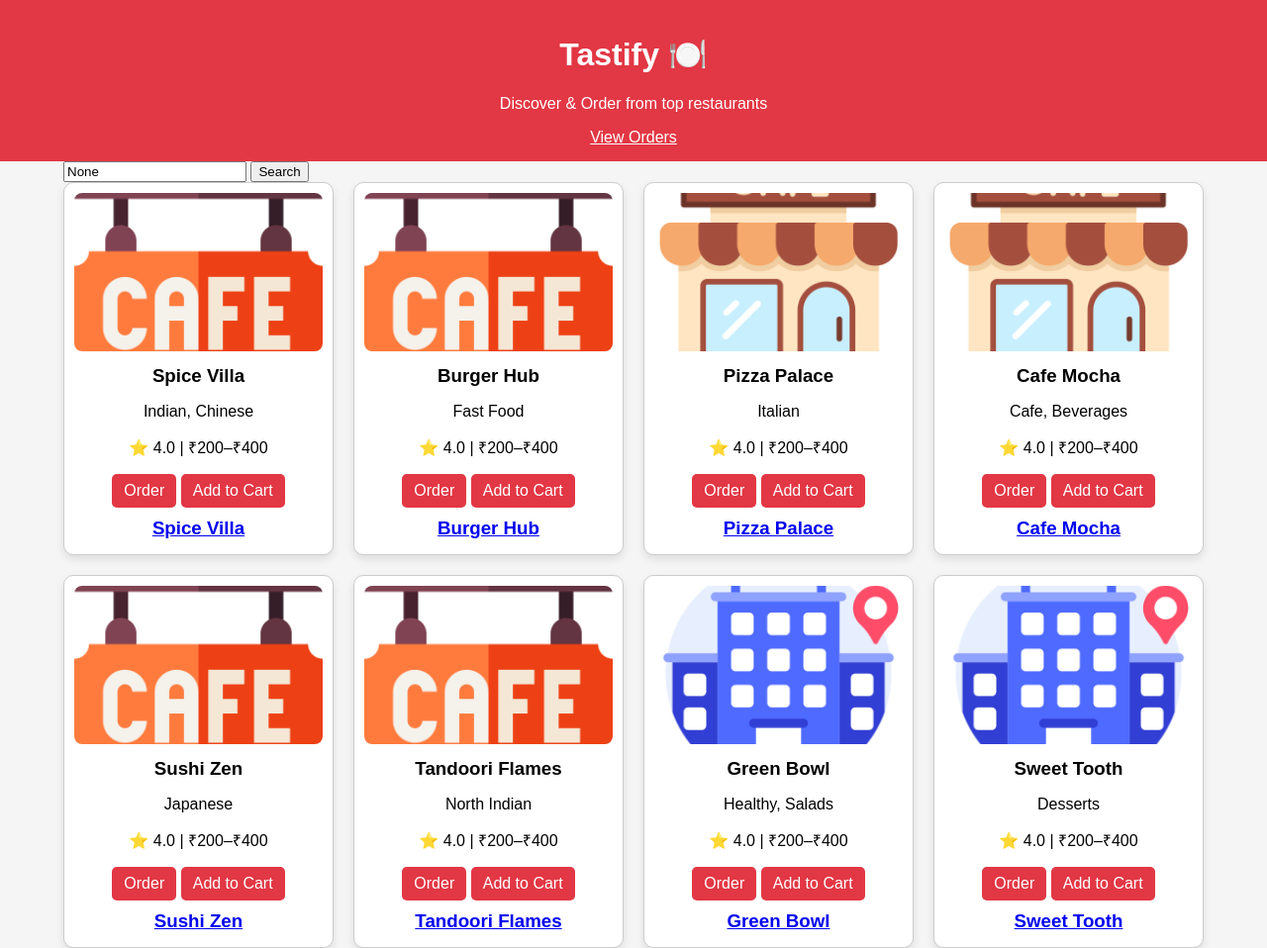
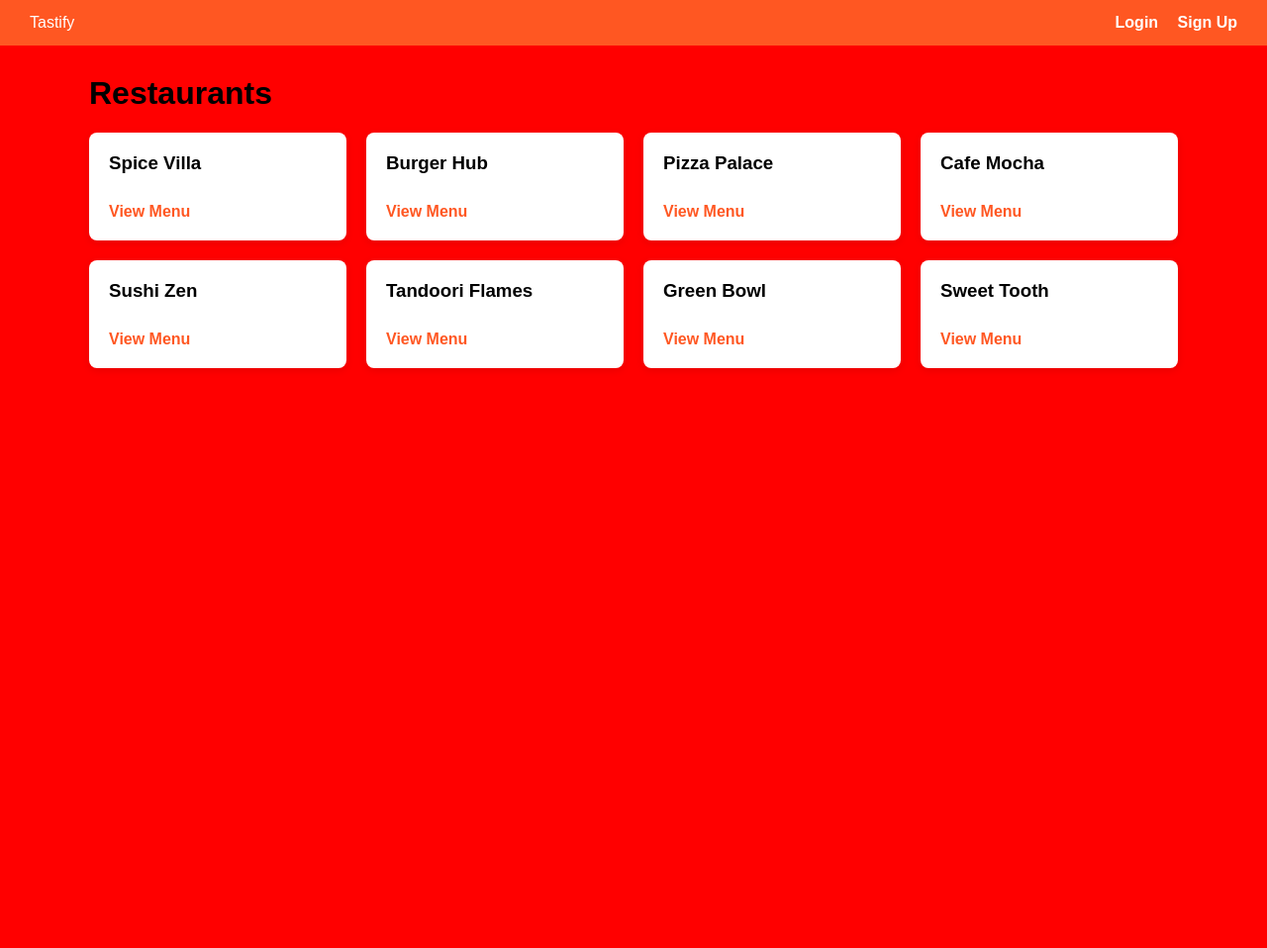
Before and after one commit to Viraj-05/tastify, a Django app: page / in a window 1280 px wide. Shown: the whole page at 99% size. After the commit the page ends 374 px from the top, so only its background shows below. Run offline with Django 5.2, Linux system fonts and the light colour scheme; data comes from the database, SQL or seed files in the repository; both versions use the stored data as it was after the commit; parts of the project's set-up code (start-up, migrations or seed data) failed here and were passed over.

Commit message:
made login logout and user authentication page also made some changes in style.css

```diff
--- a/food/models.py
+++ b/food/models.py
@@ -1,4 +1,6 @@
 from django.db import models
+from django.contrib.auth.models import User
+
 
 class Restaurant(models.Model):
     name = models.CharField(max_length=100)
@@ -12,6 +14,7 @@
 
 
 class Order(models.Model):
+    user = models.ForeignKey(User, on_delete=models.CASCADE)
     restaurant = models.ForeignKey(Restaurant, on_delete=models.CASCADE)
     created_at = models.DateTimeField(auto_now_add=True)
 
@@ -20,3 +23,26 @@
     restaurant = models.ForeignKey(Restaurant, on_delete=models.CASCADE)
     quantity = models.PositiveIntegerField(default=1)
     added_at = models.DateTimeField(auto_now_add=True)
+
+class MenuItem(models.Model):
+    restaurant = models.ForeignKey(Restaurant, on_delete=models.CASCADE, related_name='menu_items')
+    name = models.CharField(max_length=100)
+    price = models.PositiveIntegerField()
+
+    def __str__(self):
+        return f"{self.name} - {self.restaurant.name}"
+
+class FoodItem(models.Model):
+    restaurant = models.ForeignKey(
+        Restaurant,
+        on_delete=models.CASCADE,
+        related_name='items'
+    )
+    name = models.CharField(max_length=100)
+    price = models.DecimalField(max_digits=6, decimal_places=2)
+    is_available = models.BooleanField(default=True)
+    description = models.TextField(blank=True, null=True)
+
+
+    def __str__(self):
+        return self.name
--- a/food/urls.py
+++ b/food/urls.py
@@ -1,16 +1,20 @@
 from django.urls import path
+from .views import restaurant_menu
+from food import views
 from .views import (
     home, restaurant_detail, order_food, login_view, logout_view,
-    add_to_cart, view_cart, order_history
+    add_to_cart, view_cart, order_history, restaurant_menu
 )
 
 urlpatterns = [
     path('', home, name='home'),
-    path('restaurant/<int:restaurant_id>/', restaurant_detail, name='restaurant_detail'),
+    path('restaurant/<int:restaurant_id>/menu/', restaurant_menu, name='menu'),
     path('order/<int:restaurant_id>/', order_food, name='order'),
     path('login/', login_view, name='login'),
     path('logout/', logout_view, name='logout'),
     path('cart/', view_cart, name='cart'),
     path('cart/add/<int:restaurant_id>/', add_to_cart, name='add_to_cart'),
     path('orders/', order_history, name='order_history'),
+    path('restaurant/<int:restaurant_id>/menu/', views.restaurant_menu, name='restaurant_menu'),
+    path('add-to-cart/<int:item_id>/', views.add_to_cart, name='add_to_cart'),
 ]
--- a/food/views.py
+++ b/food/views.py
@@ -3,7 +3,9 @@
 from django.contrib.auth.decorators import login_required
 from django.contrib.auth.forms import AuthenticationForm
 from django.contrib.auth import authenticate, login, logout
-from .models import Restaurant, Order, CartItem
+from .models import Restaurant, Order, CartItem ,MenuItem
+from django.shortcuts import redirect
+
 
 
 def home(request):
@@ -49,20 +51,12 @@
 @login_required(login_url='login')
 def order_food(request, restaurant_id):
     restaurant = get_object_or_404(Restaurant, id=restaurant_id)
-    Order.objects.create(restaurant=restaurant)
+    Order.objects.create(user=request.user,restaurant=restaurant)
     return render(request, 'food/order_success.html', {'restaurant': restaurant})
 
 @login_required(login_url='login')
-def add_to_cart(request, restaurant_id):
-    restaurant = get_object_or_404(Restaurant, id=restaurant_id)
-    cart_item, created = CartItem.objects.get_or_create(
-        user=request.user,
-        restaurant=restaurant
-    )
-    if not created:
-        cart_item.quantity += 1
-        cart_item.save()
-    return redirect('cart')
+def add_to_cart(request, item_id):
+    return redirect(request.META.get('HTTP_REFERER', '/'))
 
 @login_required(login_url='login')
 def view_cart(request):
@@ -71,5 +65,34 @@
 
 @login_required(login_url='login')
 def order_history(request):
-    orders = Order.objects.all().order_by('-created_at')
+    orders = Order.objects.filter(user=request.user).order_by('-created_at')
     return render(request, 'food/order_history.html', {'orders': orders})
+
+@login_required(login_url='login')
+def restaurant_menu(request, restaurant_id):
+    restaurant = get_object_or_404(Restaurant, id=restaurant_id)
+    menu_items = restaurant.menu_items.all()
+
+    return render(request, 'food/menu.html', {
+        'restaurant': restaurant,
+        'menu_items': menu_items
+    })
+
+
+from django.contrib.auth.forms import UserCreationForm
+from django.shortcuts import redirect
+
+def signup(request):
+    if request.method == 'POST':
+        form = UserCreationForm(request.POST)
+        if form.is_valid():
+            form.save()
+            return redirect('login')
+    else:
+        form = UserCreationForm()
+
+    return render(request, 'registration/signup.html', {'form': form})
+
+@login_required
+def profile(request):
+    return render(request, 'food/profile.html')
--- /dev/null
+++ b/static/food/css/style.css
@@ -0,0 +1,59 @@
+body {
+    background-color: red !important;
+}
+body {
+    margin: 0;
+    font-family: Arial, Helvetica, sans-serif;
+    background-color: #f5f5f5;
+}
+
+.navbar {
+    background-color: #ff5722;
+    color: white;
+    padding: 14px 30px;
+    display: flex;
+    justify-content: space-between;
+    align-items: center;
+}
+
+.navbar a {
+    color: white;
+    margin-left: 15px;
+    text-decoration: none;
+    font-weight: bold;
+}
+
+.container {
+    max-width: 1100px;
+    margin: 30px auto;
+    padding: 0 20px;
+}
+
+.restaurant-grid {
+    display: grid;
+    grid-template-columns: repeat(auto-fill, minmax(250px, 1fr));
+    gap: 20px;
+}
+
+.restaurant-card {
+    background: white;
+    border-radius: 8px;
+    padding: 20px;
+    box-shadow: 0 2px 8px rgba(0,0,0,0.1);
+}
+
+.restaurant-card h3 {
+    margin-top: 0;
+}
+
+.restaurant-card a {
+    display: inline-block;
+    margin-top: 10px;
+    color: #ff5722;
+    font-weight: bold;
+    text-decoration: none;
+}
+
+.restaurant-card a:hover {
+    text-decoration: underline;
+}
--- a/static/food/style.css
+++ /dev/null
@@ -1,50 +0,0 @@
-body {
-    font-family: Arial, sans-serif;
-    background-color: #f5f5f5;
-    margin: 0;
-}
-
-header {
-    background-color: #e23744;
-    color: white;
-    padding: 15px;
-    text-align: center;
-}
-
-.container {
-    width: 90%;
-    margin: auto;
-}
-
-.grid {
-    display: grid;
-    grid-template-columns: repeat(4, 1fr);
-    gap: 20px;
-}
-
-.card {
-    background: white;
-    border-radius: 10px;
-    padding: 10px;
-    box-shadow: 0 4px 8px rgba(0,0,0,0.1);
-}
-
-.card img {
-    width: 100%;
-    height: 160px;
-    object-fit: cover;
-    border-radius: 8px;
-}
-
-.card h3 {
-    margin: 10px 0 5px;
-}
-
-.order-btn {
-    display: inline-block;
-    background: #e23744;
-    color: white;
-    padding: 8px 12px;
-    text-decoration: none;
-    border-radius: 5px;
-}
--- a/tastify_project/urls.py
+++ b/tastify_project/urls.py
@@ -2,11 +2,23 @@
 from django.urls import path, include
 from django.conf import settings
 from django.conf.urls.static import static
+from django.contrib.auth import views as auth_views
+from food.views import signup
+from food.views import profile
 
 urlpatterns = [
     path('admin/', admin.site.urls),
-    path('', include('food.urls')),  # ONLY INCLUDE FOOD APP HERE
+    path('login/', auth_views.LoginView.as_view(), name='login'),
+    path('logout/', auth_views.LogoutView.as_view(), name='logout'),
+    path('', include('food.urls')),
+    path('signup/', signup, name='signup'),
+    path('profile/', profile, name='profile'),
+
+
 ]
-
 if settings.DEBUG:
     urlpatterns += static(settings.MEDIA_URL, document_root=settings.MEDIA_ROOT)
+urlpatterns += static(
+    settings.STATIC_URL,
+    document_root=settings.STATICFILES_DIRS[0]
+)
--- /dev/null
+++ b/templates/base.html
@@ -0,0 +1,33 @@
+{% load static %}
+<!DOCTYPE html>
+<html lang="en">
+<head>
+    <meta charset="UTF-8">
+    <title>Tastify</title>
+
+    <link rel="stylesheet" href="{% static 'css/style.css' %}">
+</head>
+<body>
+
+    <nav class="navbar">
+        <div class="logo">Tastify</div>
+
+        <div class="nav-links">
+            {% if user.is_authenticated %}
+                <span>Hello, {{ user.username }}</span>
+                <a href="{% url 'profile' %}">Profile</a>
+                <a href="{% url 'logout' %}">Logout</a>
+            {% else %}
+                <a href="{% url 'login' %}">Login</a>
+                <a href="{% url 'signup' %}">Sign Up</a>
+            {% endif %}
+        </div>
+    </nav>
+
+
+    <main class="container">
+        {% block content %}{% endblock %}
+    </main>
+
+</body>
+</html>
--- a/templates/food/home.html
+++ b/templates/food/home.html
@@ -1,71 +1,16 @@
-{% load static %}
+{% extends 'base.html' %}
 
-<!DOCTYPE html>
-<html>
-<head>
-    <title>Tastify</title>
-    <style>
-        body {
-            font-family: Arial, sans-serif;
-        }
-        .grid {
-            display: grid;
-            grid-template-columns: repeat(4, 1fr);
-            gap: 20px;
-        }
-        .card {
-            border: 1px solid #ccc;
-            padding: 10px;
-            text-align: center;
-        }
-        img {
-            width: 100%;
-            height: 150px;
-            object-fit: cover;
-        }
-    </style>
-    <link rel="stylesheet" href="{% static 'food/style.css' %}">
+{% block content %}
+<h1>Restaurants</h1>
 
-</head>
-<body>
-<header>
-    <h1>Tastify 🍽️</h1>
-    <p>Discover & Order from top restaurants</p>
-    <a href="{% url 'order_history' %}" style="color:white;">View Orders</a>
-
-</header>
-
-<div class="container">
-    <form method="get">
-        <input type="text" name="search" value="{{ query }}" placeholder="Search restaurants">
-        <button type="submit">Search</button>
-    </form>
-
-    <div class="grid">
-        {% for restaurant in restaurants %}
-        <div class="card">
-            {% if restaurant.image %}
-                <img src="{{ restaurant.image.url }}">
-            {% else %}
-                <img src="/media/default/default_restaurant.jpg">
-            {% endif %}
-
+<div class="restaurant-grid">
+    {% for restaurant in restaurants %}
+        <div class="restaurant-card">
             <h3>{{ restaurant.name }}</h3>
-            <p>{{ restaurant.cuisine }}</p>
-            <p>⭐ {{ restaurant.rating }} | {{ restaurant.price_range }}</p>
-
-            <a class="order-btn" href="{% url 'order' restaurant.id %}">Order</a>
-            <a class="order-btn" href="{% url 'add_to_cart' restaurant.id %}">Add to Cart</a>
-
-            <a href="{% url 'restaurant_detail' restaurant.id %}">
-    <h3>{{ restaurant.name }}</h3>
-</a>
-
+            <a href="{% url 'restaurant_menu' restaurant.id %}">View Menu</a>
         </div>
-        {% endfor %}
-    </div>
+    {% empty %}
+        <p>No restaurants available.</p>
+    {% endfor %}
 </div>
-
-
-</body>
-</html>
+{% endblock %}
--- a/templates/food/restaurant_detail.html
+++ b/templates/food/restaurant_detail.html
@@ -9,7 +9,7 @@
     <p>⭐ {{ restaurant.rating }}</p>
     <p>Price: {{ restaurant.price_range }}</p>
 
-    <a href="{% url 'order' restaurant.id %}">Order Now</a>
+    <a href="{% url 'menu' restaurant.id %}">Order Now</a>
     <br><br>
     <a href="/">Back</a>
 </body>
```
Also changed, not shown: food/admin.py (+12 -3 lines), static/food/css/menu.css (added, +99 -0 lines), tastify_project/settings.py (+7 -21 lines), templates/food/menu.html (added, +18 -0 lines), templates/food/order_history.html (+15 -0 lines), templates/food/profile.html (added, +10 -0 lines), templates/registration/login.html (added, +52 -0 lines), templates/registration/signup.html (added, +15 -0 lines), db.sqlite3, food/migrations/0004_menuitem.py (added), food/migrations/0005_fooditem.py (added).
